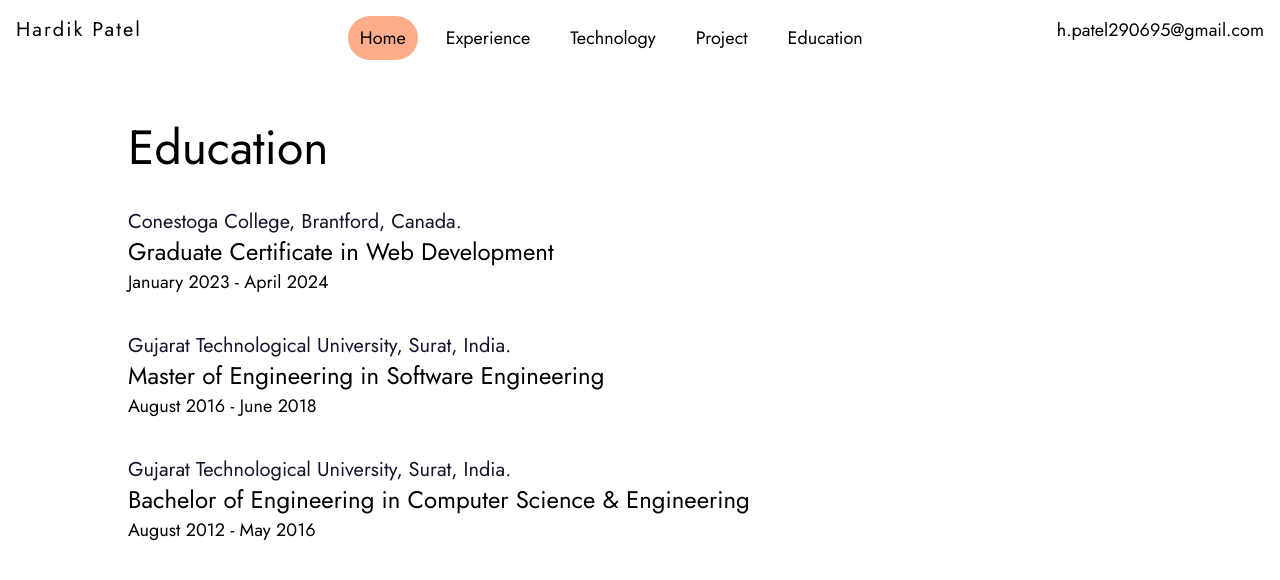
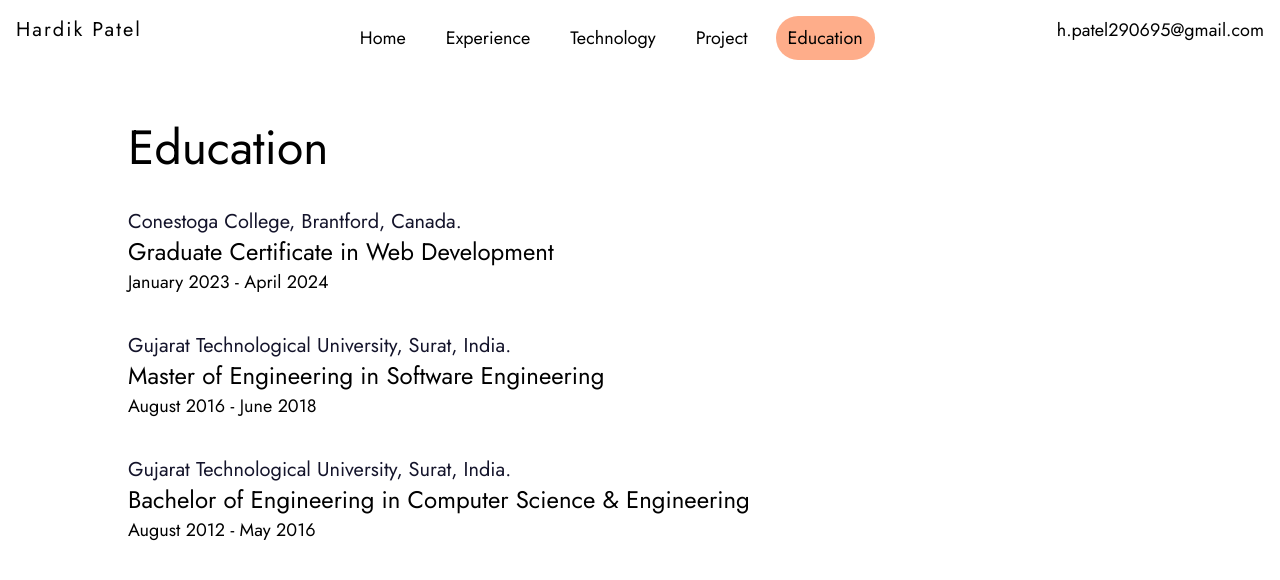
Before and after one commit to hardikpatel2906/my-portfolio, a React (Create React App) app: page /education in a window 1280 px wide. Shown: the top 580 px of the page. Built offline with nearby package versions, Linux system fonts and the light colour scheme.

Commit message:
Fix navigation with active tab

```diff
--- a/src/components/Navbar.js
+++ b/src/components/Navbar.js
@@ -1,10 +1,18 @@
+import { useState } from "react";
+import { NavLink } from "react-router-dom";
+
+
 const Navbar = () => {
+    const [activeTab, setActiveTab] = useState("Home");
+
+
+
     const navigation = [
-        { name: 'Home', href: '/', current: true },
-        { name: 'Experience', href: '/experience', current: false },
-        { name: 'Technology', href: '/technology', current: false },
-        { name: 'Project', href: '/project', current: false },
-        { name: 'Education', href: '/education', current: false },
+        { name: "Home", href: '/' },
+        { name: 'Experience', href: '/experience' },
+        { name: 'Technology', href: '/technology' },
+        { name: 'Project', href: '/project' },
+        { name: 'Education', href: '/education' },
     ];
 
     function classNames(...classes) {
@@ -20,17 +28,24 @@
             <div className="hidden sm:ml-6 sm:block">
                 <div className="flex space-x-4">
                     {navigation.map((item) => (
-                        <a
+                        <NavLink
+                            onClick={() => { setActiveTab(item.name) }}
                             key={item.name}
-                            href={item.href}
-                            aria-current={item.current ? 'page' : undefined}
-                            className={classNames(
-                                item.current ? 'text-[#000000] bg-[#fead8a]' : 'text-[#000000] hover:text-[#4F4A41] hover:bg-[#ff834f]',
-                                'rounded-full px-3 py-2 text-lg font-Jost',
-                            )}
+                            to={item.href}
+                            end={item.href === '/'}
+                            // href={item.href}
+                            // aria-current={activeTab ? 'page' : undefined}
+                            className={({ isActive }) =>
+                                classNames(
+                                    isActive ?
+                                        'text-[#000000] bg-[#fead8a]' :
+                                        'text-[#000000] hover:text-[#4F4A41] hover:bg-[#fead8a]',
+                                    'rounded-full px-3 py-2 text-lg font-Jost',
+                                )}
+
                         >
                             {item.name}
-                        </a>
+                        </NavLink>
                     ))}
                 </div>
             </div>
```
